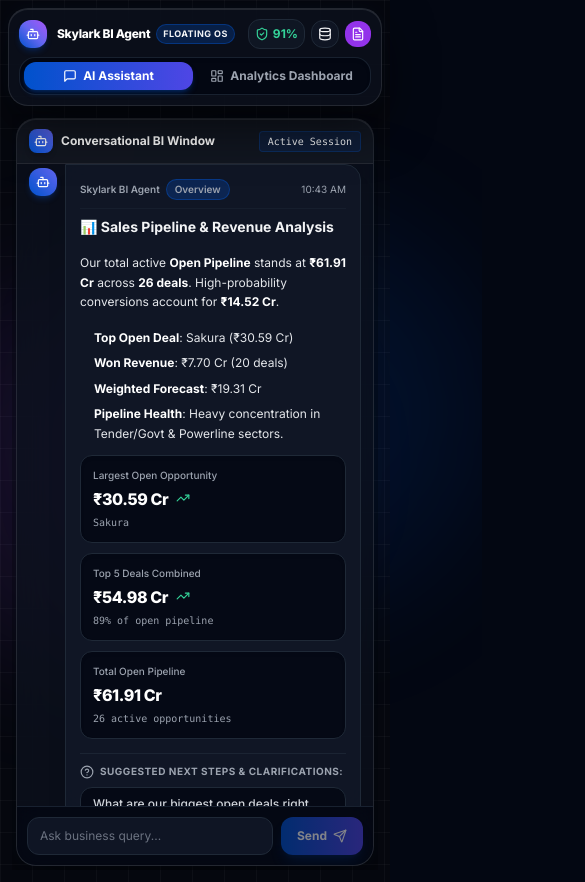
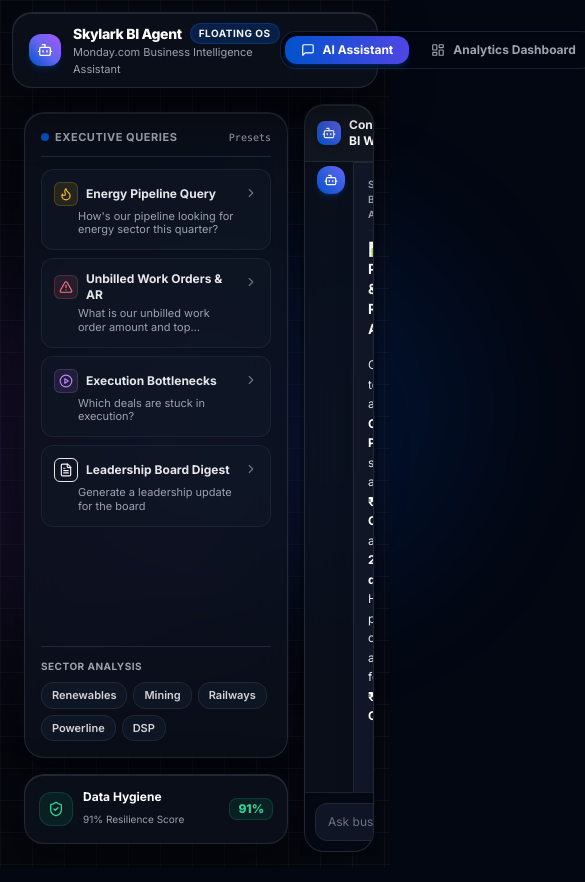
Before and after one commit to bskeerthana091-web/skylark-bi-agent, a React (Vite) app: page / in a window 390 px wide. Shown: the top 882 px of the page, 585 px wide, since content can reach past the window. Built offline with nearby package versions, Linux system fonts and the light colour scheme.

Commit message:
Configure viewport scaling so mobile phones render exact laptop Floating OS layout

```diff
--- a/index.html
+++ b/index.html
@@ -3,13 +3,13 @@
   <head>
     <meta charset="UTF-8" />
     <link rel="icon" type="image/svg+xml" href="/vite.svg" />
-    <meta name="viewport" content="width=device-width, initial-scale=1.0, maximum-scale=1.0, user-scalable=no" />
+    <meta name="viewport" content="width=1200, initial-scale=0.35, minimum-scale=0.2, maximum-scale=2.0" />
     <title>Skylark BI Agent | Monday.com Business Intelligence</title>
     <link rel="preconnect" href="https://fonts.googleapis.com">
     <link rel="preconnect" href="https://fonts.gstatic.com" crossorigin>
     <link href="https://fonts.googleapis.com/css2?family=Inter:wght@300;400;500;600;700;800&family=JetBrains+Mono:wght@400;500;600;700&display=swap" rel="stylesheet">
   </head>
-  <body class="bg-gray-950 text-gray-100 overflow-x-hidden antialiased">
+  <body class="bg-gray-950 text-gray-100 overflow-x-auto antialiased">
     <div id="root"></div>
     <script type="module" src="/src/main.tsx"></script>
   </body>
--- a/src/components/Header.tsx
+++ b/src/components/Header.tsx
@@ -24,60 +24,30 @@ export const Header: React.FC<HeaderProps> = ({
   onResetChat
 }) => {
   return (
-    <header className="sticky top-0 z-40 p-2 md:p-3 md:px-6">
-      <div className="floating-window p-2.5 md:px-4 md:py-2.5 flex flex-col sm:flex-row items-stretch sm:items-center justify-between gap-2 shadow-2xl backdrop-blur-xl border border-gray-800/80">
+    <header className="sticky top-0 z-40 p-3 md:px-6">
+      <div className="floating-window px-4 py-2.5 flex items-center justify-between shadow-2xl backdrop-blur-xl border border-gray-800/80">
 
-        {/* Top Row / Left Section: App Logo, Title & Mobile Action Buttons */}
-        <div className="flex items-center justify-between gap-3">
-          <div className="flex items-center gap-2.5">
-            <div className="w-7 h-7 md:w-8 md:h-8 rounded-xl bg-gradient-to-tr from-brand-600 via-indigo-500 to-purple-500 flex items-center justify-center shadow-md shadow-brand-500/20 shrink-0">
-              <Bot className="w-3.5 h-3.5 md:w-4 md:h-4 text-white" />
+        {/* Left Section: App Logo & Title */}
+        <div className="flex items-center gap-3">
+          <div className="w-8 h-8 rounded-xl bg-gradient-to-tr from-brand-600 via-indigo-500 to-purple-500 flex items-center justify-center shadow-md shadow-brand-500/20 shrink-0">
+            <Bot className="w-4 h-4 text-white" />
+          </div>
+          <div>
+            <div className="flex items-center gap-2">
+              <h1 className="font-extrabold text-sm tracking-tight text-white whitespace-nowrap">Skylark BI Agent</h1>
+              <span className="text-[10px] font-bold uppercase tracking-wider px-2 py-0.5 rounded-full bg-brand-500/20 text-brand-300 border border-brand-500/30 whitespace-nowrap">
+                FLOATING OS
+              </span>
             </div>
-            <div>
-              <div className="flex items-center gap-1.5">
-                <h1 className="font-extrabold text-xs md:text-sm tracking-tight text-white whitespace-nowrap">Skylark BI Agent</h1>
-                <span className="text-[9px] md:text-[10px] font-bold uppercase tracking-wider px-1.5 py-0.5 rounded-full bg-brand-500/20 text-brand-300 border border-brand-500/30">
-                  FLOATING OS
-                </span>
-              </div>
-              <p className="text-[10px] md:text-[11px] text-gray-400 hidden lg:block">Monday.com Business Intelligence Assistant</p>
-            </div>
-          </div>
-
-          {/* Quick Action Badges on Mobile */}
-          <div className="flex items-center gap-1.5 sm:hidden">
-            <button
-              onClick={onOpenDataQuality}
-              title="Data Hygiene Audit"
-              className="p-1.5 rounded-xl bg-gray-900/80 border border-gray-800 text-emerald-400 text-xs font-bold flex items-center gap-1"
-            >
-              <ShieldCheck className="w-3.5 h-3.5" />
-              <span>{audit.qualityScore}%</span>
-            </button>
-
-            <button
-              onClick={onOpenMondayConfig}
-              title="Monday.com API"
-              className="p-1.5 rounded-xl bg-gray-900/80 border border-gray-800 text-brand-400"
-            >
-              <Database className="w-3.5 h-3.5" />
-            </button>
-
-            <button
-              onClick={onOpenLeadership}
-              title="Leadership Briefing"
-              className="p-1.5 rounded-xl bg-purple-600 text-white"
-            >
-              <FileText className="w-3.5 h-3.5" />
-            </button>
+            <p className="text-[11px] text-gray-400">Monday.com Business Intelligence Assistant</p>
           </div>
         </div>
 
         {/* Center Section: Navigation View Selector Dock */}
-        <div className="flex items-center gap-1 bg-gray-950/80 p-1 rounded-2xl border border-gray-800/80 shadow-inner w-full sm:w-auto justify-center">
+        <div className="flex items-center gap-1.5 bg-gray-950/80 p-1 rounded-2xl border border-gray-800/80 shadow-inner">
           <button
             onClick={() => setActiveView('chat')}
-            className={`flex-1 sm:flex-none flex items-center justify-center gap-1.5 px-3 md:px-4 py-1.5 rounded-xl text-xs font-bold transition-all ${
+            className={`flex items-center gap-2 px-4 py-1.5 rounded-xl text-xs font-bold transition-all whitespace-nowrap ${
               activeView === 'chat'
                 ? 'bg-gradient-to-r from-brand-600 to-indigo-600 text-white shadow-md shadow-brand-600/30'
                 : 'text-gray-400 hover:text-white hover:bg-gray-900/60'
@@ -89,7 +59,7 @@ export const Header: React.FC<HeaderProps> = ({
 
           <button
             onClick={() => setActiveView('dashboard')}
-            className={`flex-1 sm:flex-none flex items-center justify-center gap-1.5 px-3 md:px-4 py-1.5 rounded-xl text-xs font-bold transition-all ${
+            className={`flex items-center gap-2 px-4 py-1.5 rounded-xl text-xs font-bold transition-all whitespace-nowrap ${
               activeView === 'dashboard'
                 ? 'bg-gradient-to-r from-brand-600 to-indigo-600 text-white shadow-md shadow-brand-600/30'
                 : 'text-gray-400 hover:text-white hover:bg-gray-900/60'
@@ -100,22 +70,22 @@ export const Header: React.FC<HeaderProps> = ({
           </button>
         </div>
 
-        {/* Right Section: Desktop Action Controls */}
-        <div className="hidden sm:flex items-center gap-2">
+        {/* Right Section: Action Controls & Status Badges */}
+        <div className="flex items-center gap-2">
           {/* Data Hygiene Score Pill */}
           <button
             onClick={onOpenDataQuality}
-            className="hidden lg:flex items-center gap-2 px-3 py-1.5 rounded-xl bg-gray-900/80 hover:bg-gray-800 border border-gray-800 transition-all text-xs"
+            className="flex items-center gap-2 px-3 py-1.5 rounded-xl bg-gray-900/80 hover:bg-gray-800 border border-gray-800 transition-all text-xs"
           >
             <ShieldCheck className="w-3.5 h-3.5 text-emerald-400" />
-            <span className="text-gray-400 font-medium">Hygiene:</span>
+            <span className="text-gray-400 font-medium whitespace-nowrap">Hygiene:</span>
             <span className="font-extrabold text-emerald-400">{audit.qualityScore}%</span>
           </button>
 
           {/* Monday.com API Connection Status Button */}
           <button
             onClick={onOpenMondayConfig}
-            className={`flex items-center gap-2 px-3 py-1.5 rounded-xl border text-xs font-semibold transition-all ${
+            className={`flex items-center gap-2 px-3.5 py-1.5 rounded-xl border text-xs font-semibold transition-all whitespace-nowrap ${
               config.apiToken
                 ? 'bg-emerald-500/10 border-emerald-500/30 text-emerald-300 hover:bg-emerald-500/20'
                 : 'bg-amber-500/10 border-amber-500/30 text-amber-300 hover:bg-amber-500/20'
@@ -128,7 +98,7 @@ export const Header: React.FC<HeaderProps> = ({
           {/* Leadership Briefing Purple Action Button */}
           <button
             onClick={onOpenLeadership}
-            className="flex items-center gap-2 px-3.5 py-1.5 rounded-xl bg-gradient-to-r from-purple-600 to-indigo-600 hover:from-purple-500 hover:to-indigo-500 text-white text-xs font-bold shadow-md shadow-purple-600/30 transition-all"
+            className="flex items-center gap-2 px-3.5 py-1.5 rounded-xl bg-gradient-to-r from-purple-600 to-indigo-600 hover:from-purple-500 hover:to-indigo-500 text-white text-xs font-bold shadow-md shadow-purple-600/30 transition-all whitespace-nowrap"
           >
             <FileText className="w-3.5 h-3.5" />
             <span>Leadership Briefing</span>
--- a/src/components/Sidebar.tsx
+++ b/src/components/Sidebar.tsx
@@ -57,7 +57,7 @@ export const Sidebar: React.FC<SidebarProps> = ({
   ];
 
   return (
-    <aside className="hidden lg:flex flex-col w-72 shrink-0 p-3 space-y-4 font-sans">
+    <aside className="flex flex-col w-72 shrink-0 p-3 space-y-4 font-sans">
       {/* Floating Window Widget: Executive Query Shortcuts */}
       <div className="floating-window p-4 space-y-3 flex-1 flex flex-col justify-between">
         <div className="space-y-3">
```
